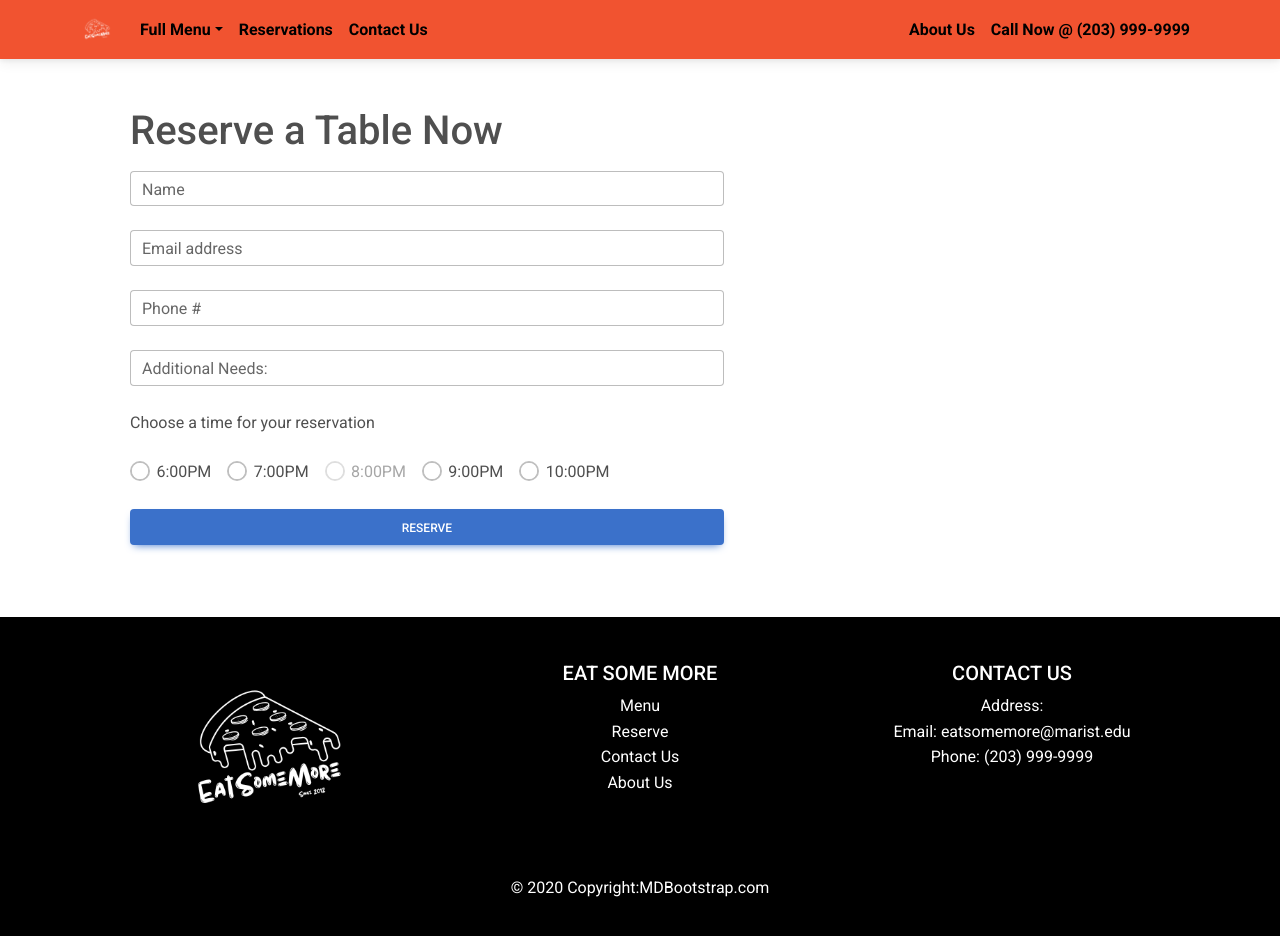
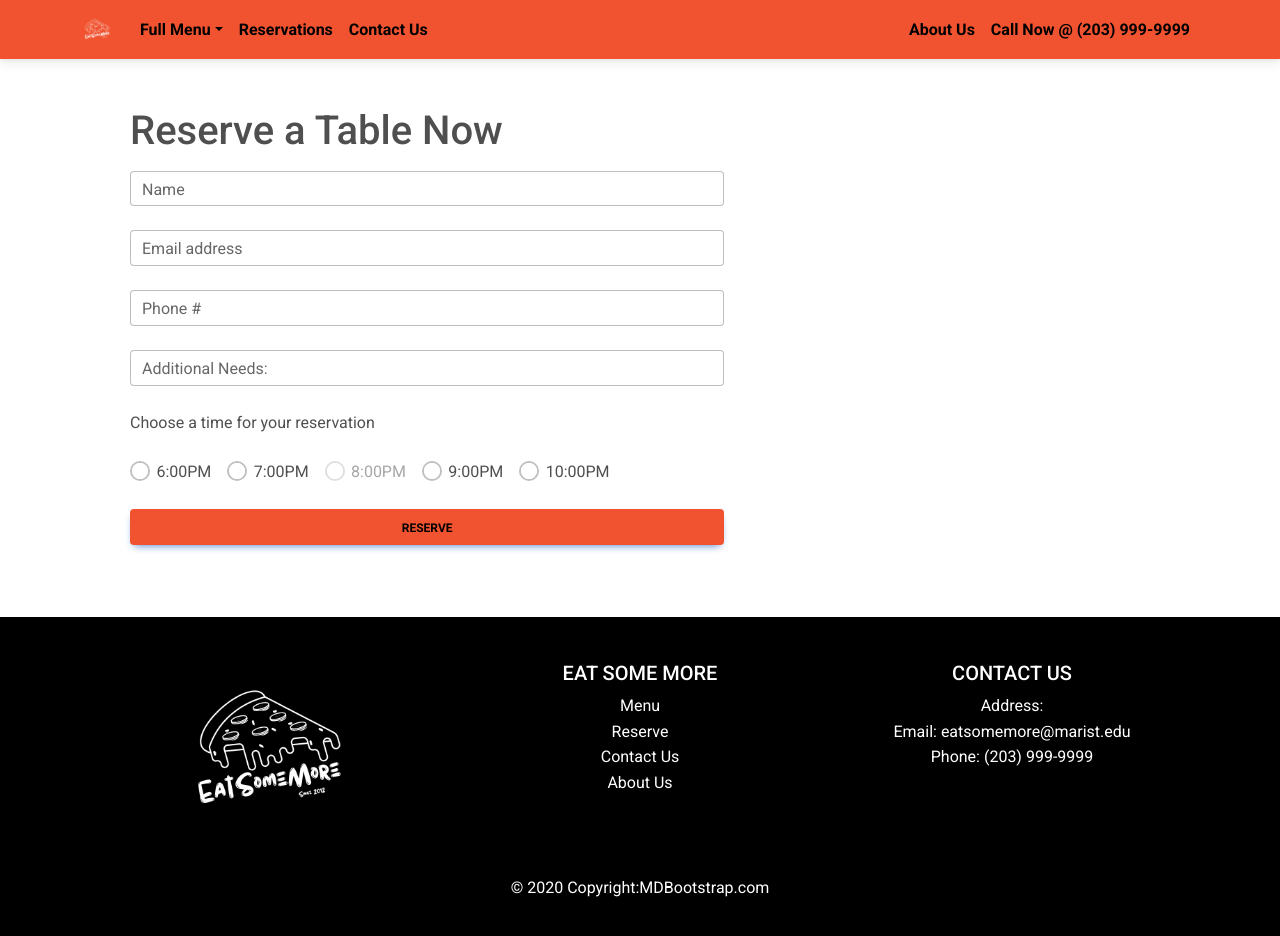
Before and after one commit to 23wrightl/eatsomemore, a React (Create React App) app: page /reserve in a window 1280 px wide. Built offline with nearby package versions, Linux system fonts and the light colour scheme.

Commit message:
Update Reserve Button

```diff
--- a/src/pages/Reserve.js
+++ b/src/pages/Reserve.js
@@ -43,7 +43,7 @@ function Reserve() {
         <input class="form-check-input" type="radio" name="inlineRadioOptions" id="inlineRadio2" value="option2" />
         <label class="form-check-label" for="inlineRadio2">10:00PM</label>
       </div>
-      <MDBBtn type='submit' className='mb-4' block>
+      <MDBBtn type='submit' className='mb-4' block style={{ backgroundColor: '#f15330', color: 'black', fontWeight: 'bold' }}>
         Reserve
       </MDBBtn>
     </form>
```
